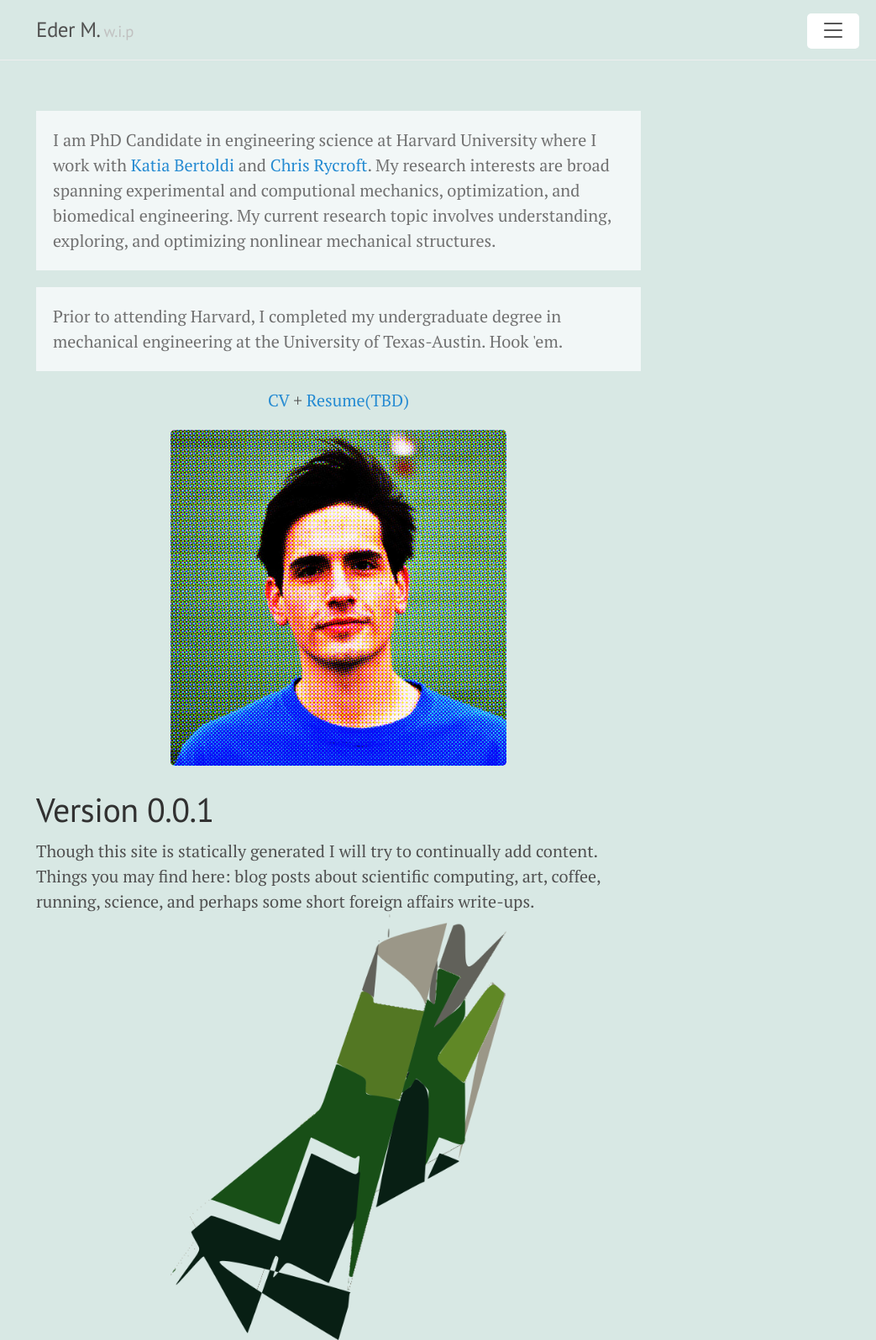
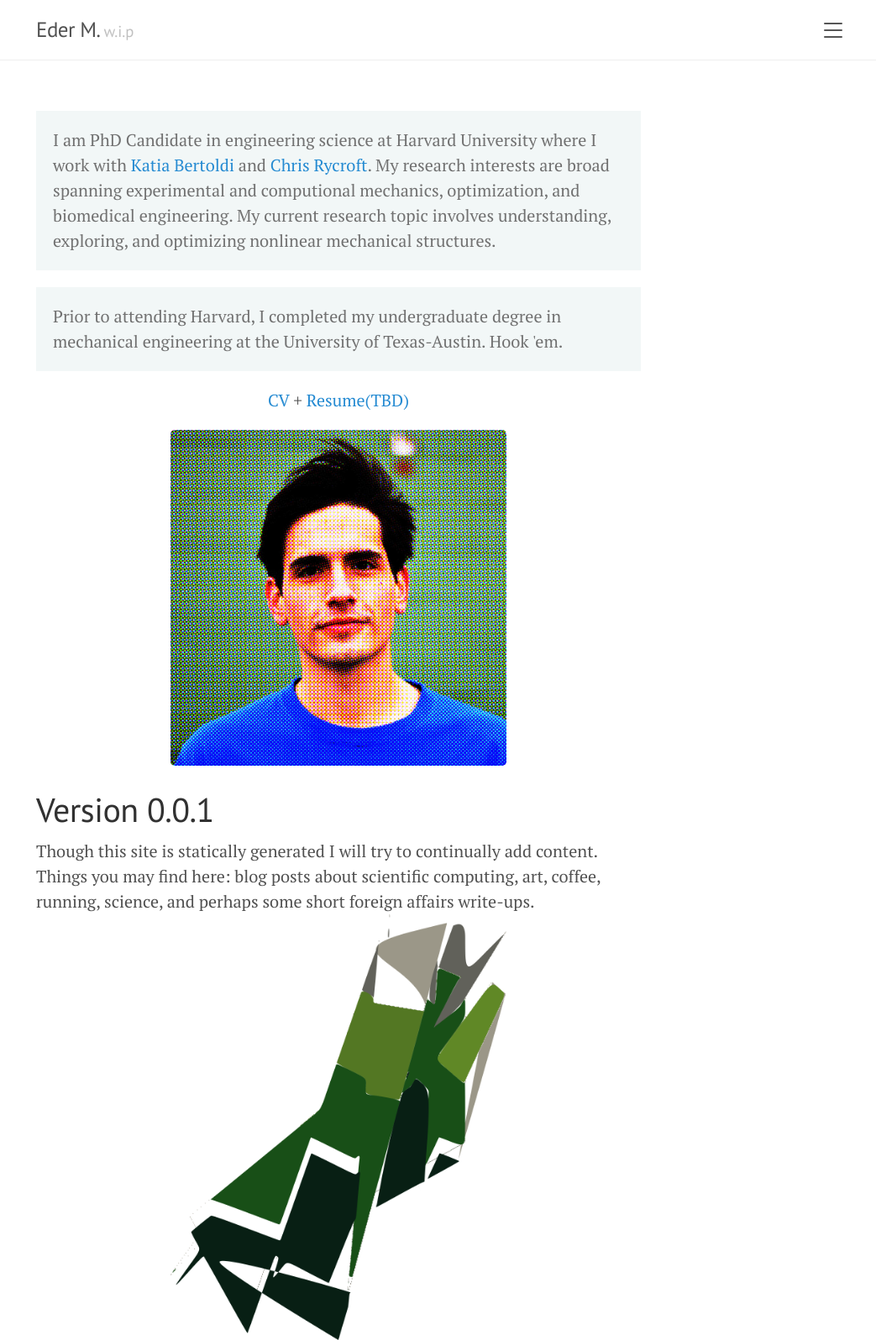
Before and after one commit to medinaeder/medinaeder.github.io, a Jekyll site: the page built from index.html, in a window 1280 px wide. Shown: the whole page at 84% size, without its empty margins (237-1280 px from the left). Built offline with Jekyll 4.4.1, drawn with Linux system fonts in a browser that asks for light colours.

Commit message:
Revert back to white

```diff
--- a/public/css/poole.css
+++ b/public/css/poole.css
@@ -60,7 +60,7 @@ html {
 
 body {
   color: #515151;
-  background-color: #d8e8e4;
+  background-color: #fff;
   -webkit-text-size-adjust: 100%;
       -ms-text-size-adjust: 100%;
 }
```
